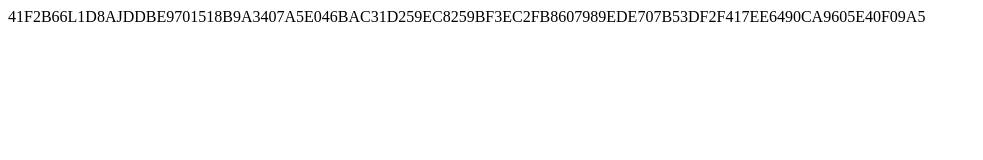
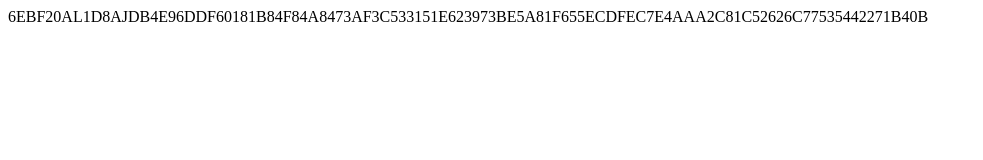
Before and after one commit to schrauger/schrauger.github.io, a plain HTML site: page github.io.html in a window 1280 px wide. Shown: the whole page, without its empty margins (0-983 px from the left). Drawn offline with Linux system fonts and the light colour scheme.

Commit message:
new test

```diff
--- a/github.io.html
+++ b/github.io.html
@@ -1 +1 @@
-<!DOCTYPE html PUBLIC "-//W3C//DTD XHTML 1.0 Transitional//EN" "http://www.w3.org/TR/xhtml1/DTD/xhtml1-transitional.dtd"><html xmlns="http://www.w3.org/1999/xhtml" ><head><title></title></head><body>41F2B66L1D8AJDDBE9701518B9A3407A5E046BAC31D259EC8259BF3EC2FB8607989EDE707B53DF2F417EE6490CA9605E40F09A5</body></html>
+<!DOCTYPE html PUBLIC "-//W3C//DTD XHTML 1.0 Transitional//EN" "http://www.w3.org/TR/xhtml1/DTD/xhtml1-transitional.dtd"><html xmlns="http://www.w3.org/1999/xhtml" ><head><title></title></head><body>6EBF20AL1D8AJDB4E96DDF60181B84F84A8473AF3C533151E623973BE5A81F655ECDFEC7E4AAA2C81C52626C77535442271B40B</body></html>
```
